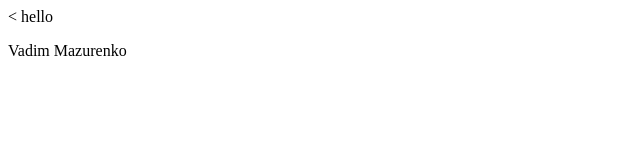
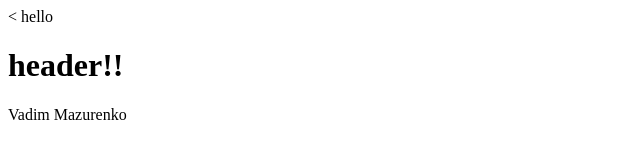
Before and after one commit to vadim-mazurenko/homework, a plain HTML site: page index.html in a window 1280 px wide. Shown: the whole page, without its empty margins (0-640 px from the left). Drawn offline with Linux system fonts and the light colour scheme.

Commit message:
added header

```diff
--- a/index.html
+++ b/index.html
@@ -5,7 +5,7 @@
 </head>
 <body>
 hello
-
+<h1> header!! </h1>
 <p>Vadim Mazurenko</p>
 </body>
 </html>
```
